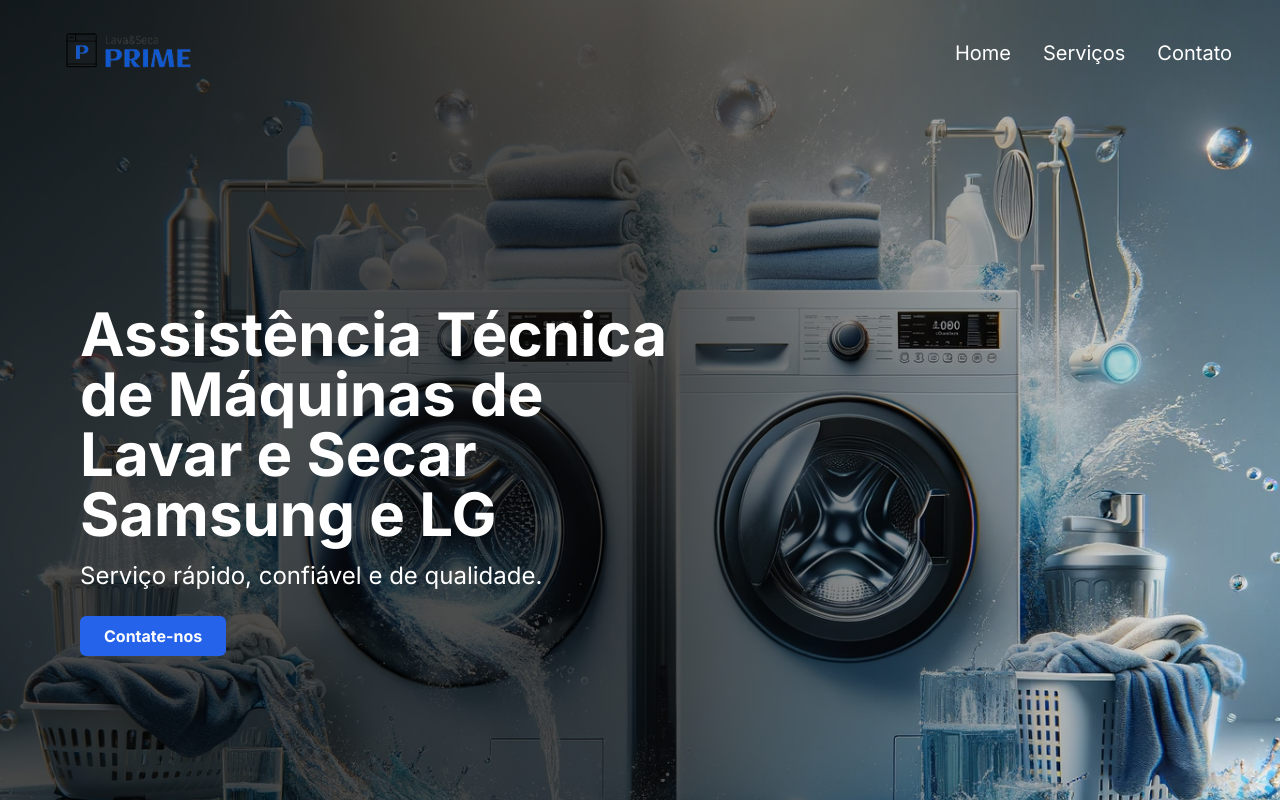
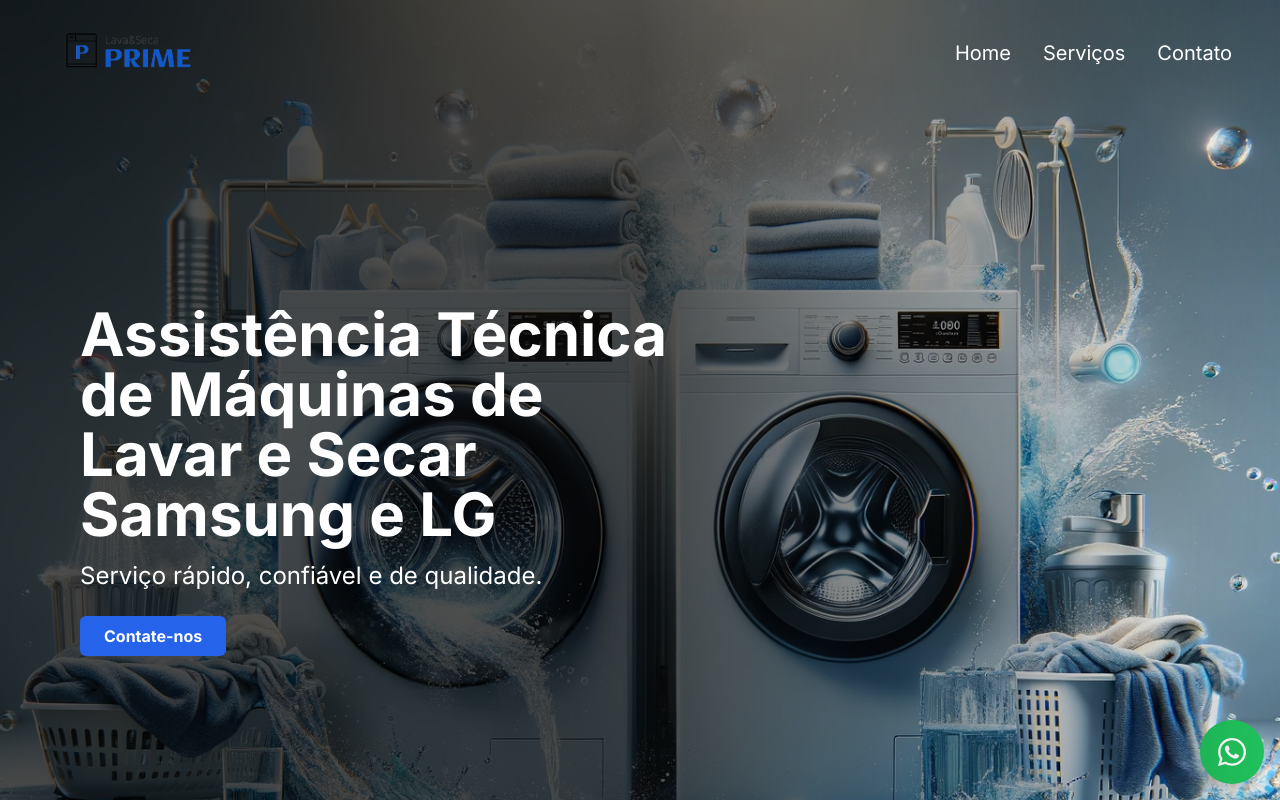
Before and after one commit to TarCouto/site_nextjs, a Next.js app: page / in a window 1280 px wide. Shown: the top 800 px of the page. Built offline with nearby package versions, Linux system fonts and the light colour scheme.

Commit message:
Added WhatsApp button with delayed appearance and smooth animation using react-icons and Tailwind CSS

```diff
--- a/src/app/layout.tsx
+++ b/src/app/layout.tsx
@@ -3,6 +3,7 @@
 import "./globals.css";
 import Header from "@/components/Header";
 import Footer from "@/components/Footer";
+import WhatsappButton from "@/components/WhatsappBtn";
 
 const inter = Inter({ subsets: ["latin"] });
 
@@ -26,6 +27,7 @@
             {children}
           </main>
         </div>
+        <WhatsappButton />
         <Footer />
       </body>
     </html>
--- /dev/null
+++ b/src/components/WhatsappBtn.tsx
@@ -0,0 +1,29 @@
+// components/WhatsappButton.js
+"use client"
+import { useEffect, useState } from 'react';
+import { FaWhatsapp } from 'react-icons/fa';
+
+export default function WhatsappButton() {
+    const [isVisible, setIsVisible] = useState(false);
+
+    useEffect(() => {
+        const timer = setTimeout(() => {
+            setIsVisible(true);
+        }, 4000); // 4 segundos
+
+        return () => clearTimeout(timer);
+    }, []);
+
+    return (
+        <div className={`fixed bottom-4 right-4 transition-opacity duration-500 ${isVisible ? 'opacity-100' : 'opacity-0'}`}>
+            <a
+                href="https://wa.me/yourphonenumber"
+                target="_blank"
+                rel="noopener noreferrer"
+                className="flex items-center justify-center w-16 h-16 bg-green-500 rounded-full shadow-lg text-white text-2xl hover:bg-green-600"
+            >
+                <FaWhatsapp size={32} /> {/* Usando o ícone do WhatsApp */}
+            </a>
+        </div>
+    );
+}
```
